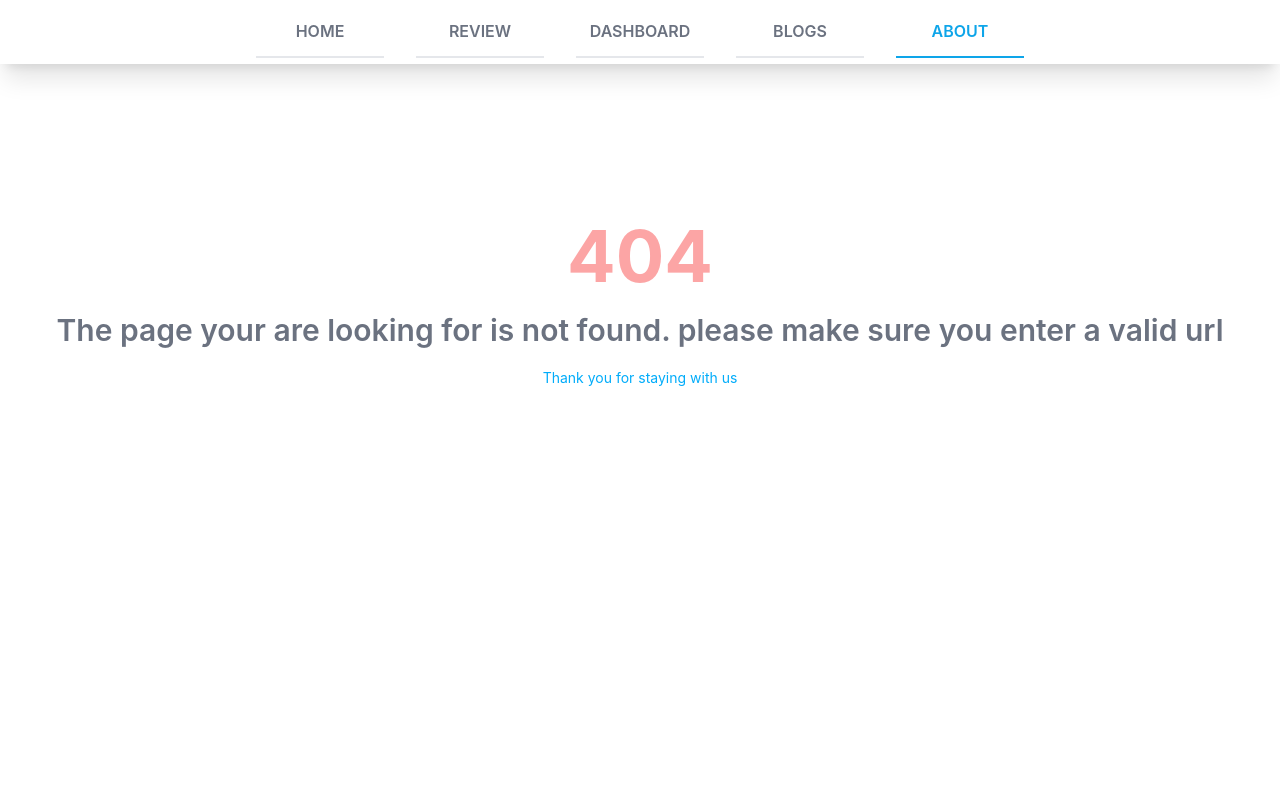
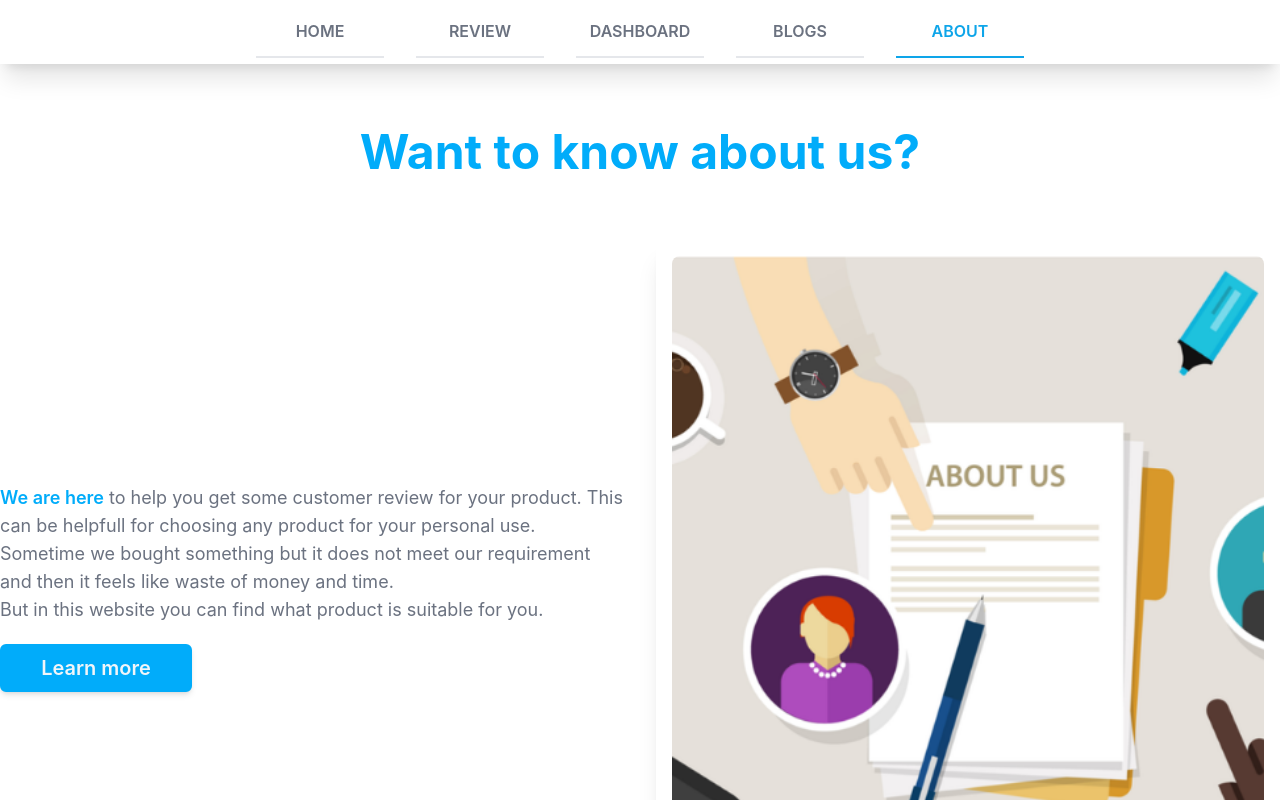
Before and after one commit to munna-aziz-hridoy/cam-review-product-analysis-website, a React (Create React App) app: page /about in a window 1280 px wide. Before the commit this address had no page. Shown: the top 800 px of the page. Built offline with nearby package versions, Linux system fonts and the light colour scheme.

Commit message:
about section

```diff
--- a/src/App.js
+++ b/src/App.js
@@ -1,5 +1,6 @@
 import { Route, Routes } from "react-router-dom";
 import "./App.css";
+import About from "./Components/About/About";
 import Blogs from "./Components/Blogs/Blogs";
 import Dashboard from "./Components/Dashboard/Dashboard";
 import Error404 from "./Components/Error404/Error404";
@@ -17,6 +18,7 @@ function App() {
         <Route path="/review" element={<Review />} />
         <Route path="/dashboard" element={<Dashboard />} />
         <Route path="/blogs" element={<Blogs />} />
+        <Route path="/about" element={<About />} />
         <Route path="*" element={<Error404 />} />
       </Routes>
     </div>
--- /dev/null
+++ b/src/Components/About/About.jsx
@@ -0,0 +1,31 @@
+import React from "react";
+import aboutImg from "../../assests/image/about.png";
+const About = () => {
+  return (
+    <div className="container mx-auto my-16">
+      <h1 className="text-[#01acfa] text-center text-5xl font-bold">
+        Want to know about us?
+      </h1>
+      <div className="md:flex mx-auto justify-center items-center gap-8 my-16">
+        <div className="md:w-1/2">
+          <p className="text-gray-500 text-lg">
+            <span className="text-[#01acfa] font-semibold">We are here</span> to
+            help you get some customer review for your product. This can be
+            helpfull for choosing any product for your personal use. Sometime we
+            bought something but it does not meet our requirement and then it
+            feels like waste of money and time. <br /> But in this website you
+            can find what product is suitable for you.
+          </p>
+          <button className="w-48 h-12 mx-auto bg-[#01acfa] hover:bg-transparent text-slate-100 hover:text-gray-600 transition font-semibold text-xl my-5 rounded-md shadow-md border-2 border-[#01acfa]">
+            Learn more
+          </button>
+        </div>
+        <div className="md:w-1/2 p-4 rounded-lg shadow-xl">
+          <img src={aboutImg} alt="" className="w-full rounded-lg" />
+        </div>
+      </div>
+    </div>
+  );
+};
+
+export default About;
```
Also changed, not shown: src/assests/image/about.png (added).
